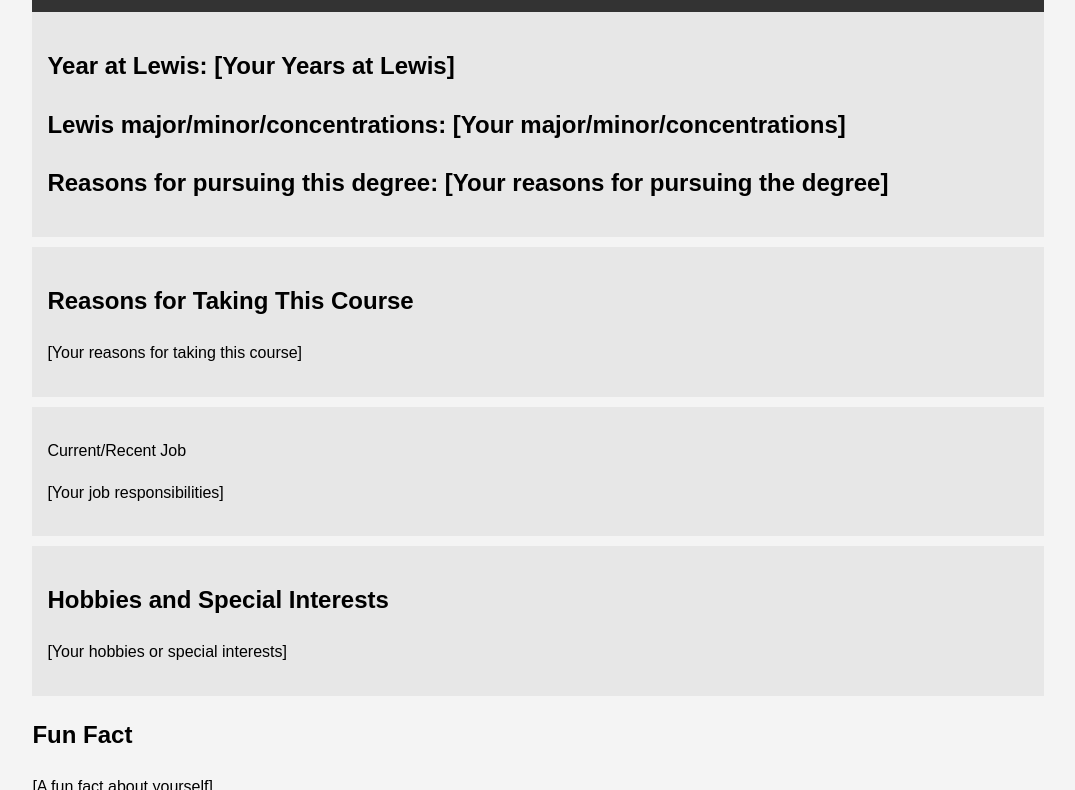
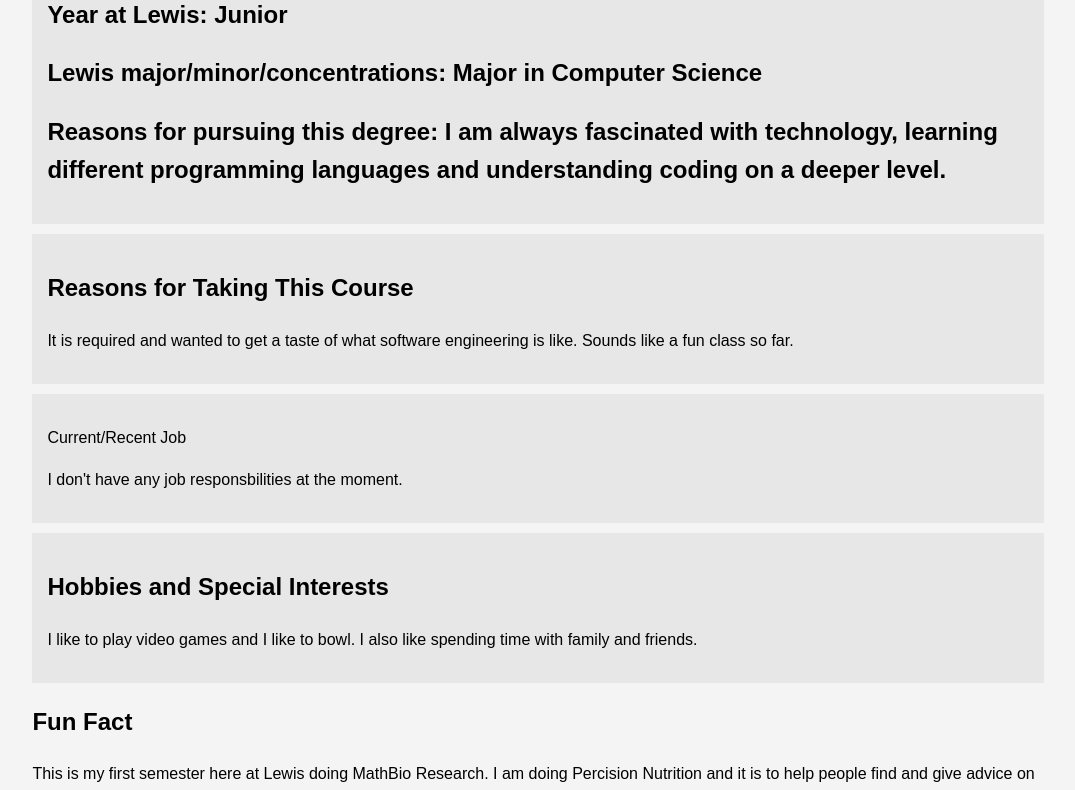
Before and after one commit to Evilchis31/introductions, a plain HTML site: page index.html in a window 1280 px wide. Shown: the part 138-928 px from the top of the page, without its empty margins (102-1177 px from the left). Drawn offline with Linux system fonts and the light colour scheme.

Commit message:
Updated V02

```diff
--- a/index.html
+++ b/index.html
@@ -31,34 +31,33 @@
 <body>
     <div class="container">
         <header class="main-info">
-            <h1>[Your First and Last Name]</h1>
-            <h1>Preferred Name: [Your Preferred Name]</h1>
+            <h1>Emilio Vilchis</h1>
         </header>
 
         <section class="lewis">
-			<h2>Year at Lewis: [Your Years at Lewis]</h2>
-			<h2>Lewis major/minor/concentrations: [Your major/minor/concentrations]</h2>
-			<h2>Reasons for pursuing this degree: [Your reasons for pursuing the degree]</h2>
+			<h2>Year at Lewis: Junior</h2>
+			<h2>Lewis major/minor/concentrations: Major in Computer Science</h2>
+			<h2>Reasons for pursuing this degree: I am always fascinated with technology, learning different programming languages and understanding coding on a deeper level.</h2>
         </section>
 
 		<section class="course">
             <h2>Reasons for Taking This Course</h2>
-            <p>[Your reasons for taking this course]</p>
+            <p>It is required and wanted to get a taste of what software engineering is like. Sounds like a fun class so far.</p>
         </section>
 
 		<section class="job">
             <p>Current/Recent Job</p>
-			<p>[Your job responsibilities]</p>
+			<p>I don't have any job responsbilities at the moment.</p>
         </section>
 
         <section class="hobbies">
             <h2>Hobbies and Special Interests</h2>
-            <p>[Your hobbies or special interests]</p>
+            <p>I like to play video games and I like to bowl. I also like spending time with family and friends.</p>
         </section>
 
         <section class="fun-fact">
             <h2>Fun Fact</h2>
-            <p>[A fun fact about yourself]</p>
+            <p>This is my first semester here at Lewis doing MathBio Research. I am doing Percision Nutrition and it is to help people find and give advice on nutrional value using an Agent Based Model.</p>
         </section>
     </div>
 </body>
```
